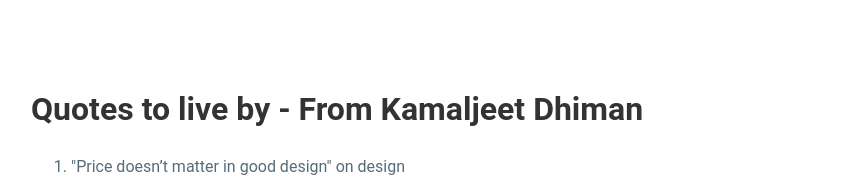
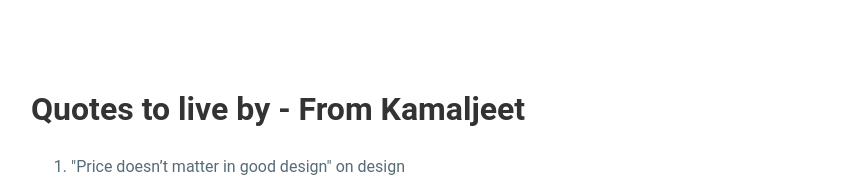
Before and after one commit to quotesbykamal/quotesbykamal.github.io, a plain HTML site: page index.html in a window 1280 px wide. Shown: the top 182 px of the page, without its empty margins (209-1058 px from the left). Drawn offline with Linux system fonts and the light colour scheme.

Commit message:
Update index.html

```diff
--- a/index.html
+++ b/index.html
@@ -12,7 +12,7 @@
 
 </head>
 <body>
-<h1>Quotes to live by - From Kamaljeet Dhiman</h1>
+<h1>Quotes to live by - From Kamaljeet</h1>
 	<ol>
 <li>"Price doesn’t matter in good design" on design</li>
 <li>Hey Man</li>
```
